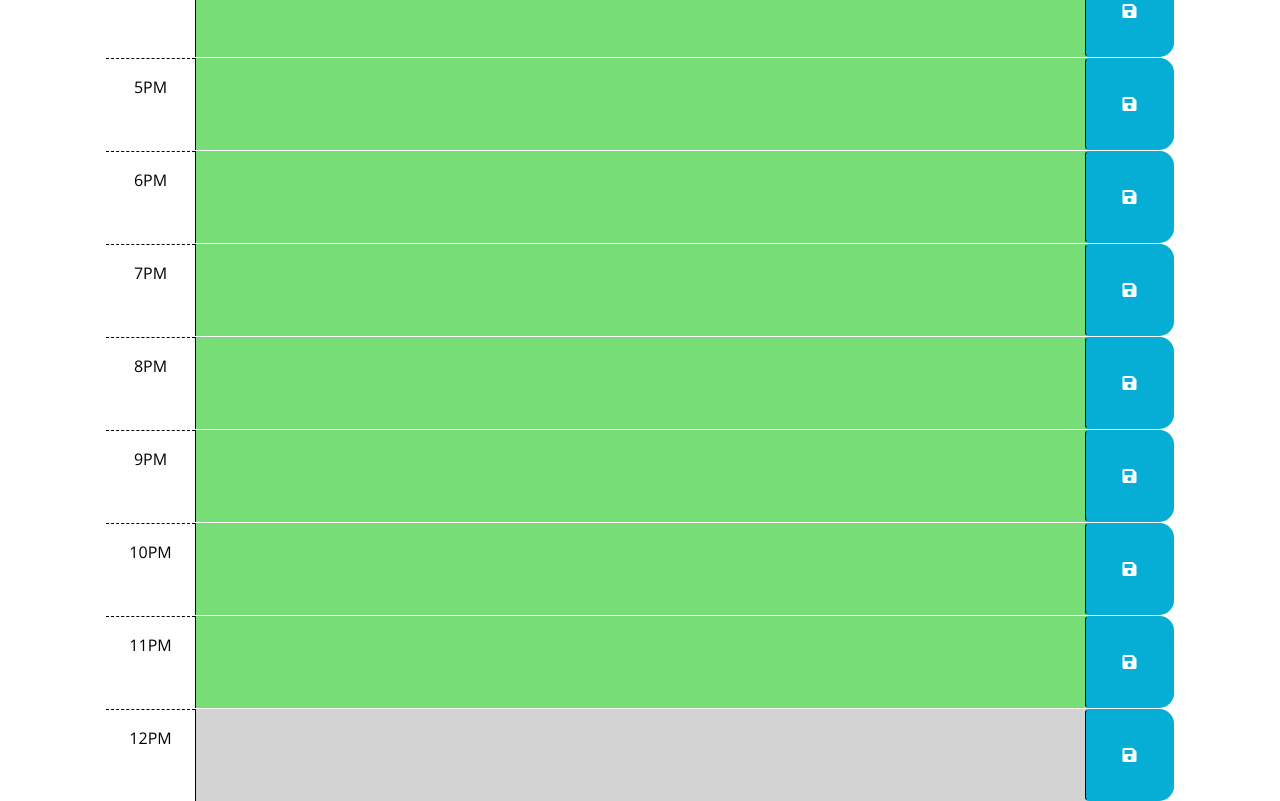
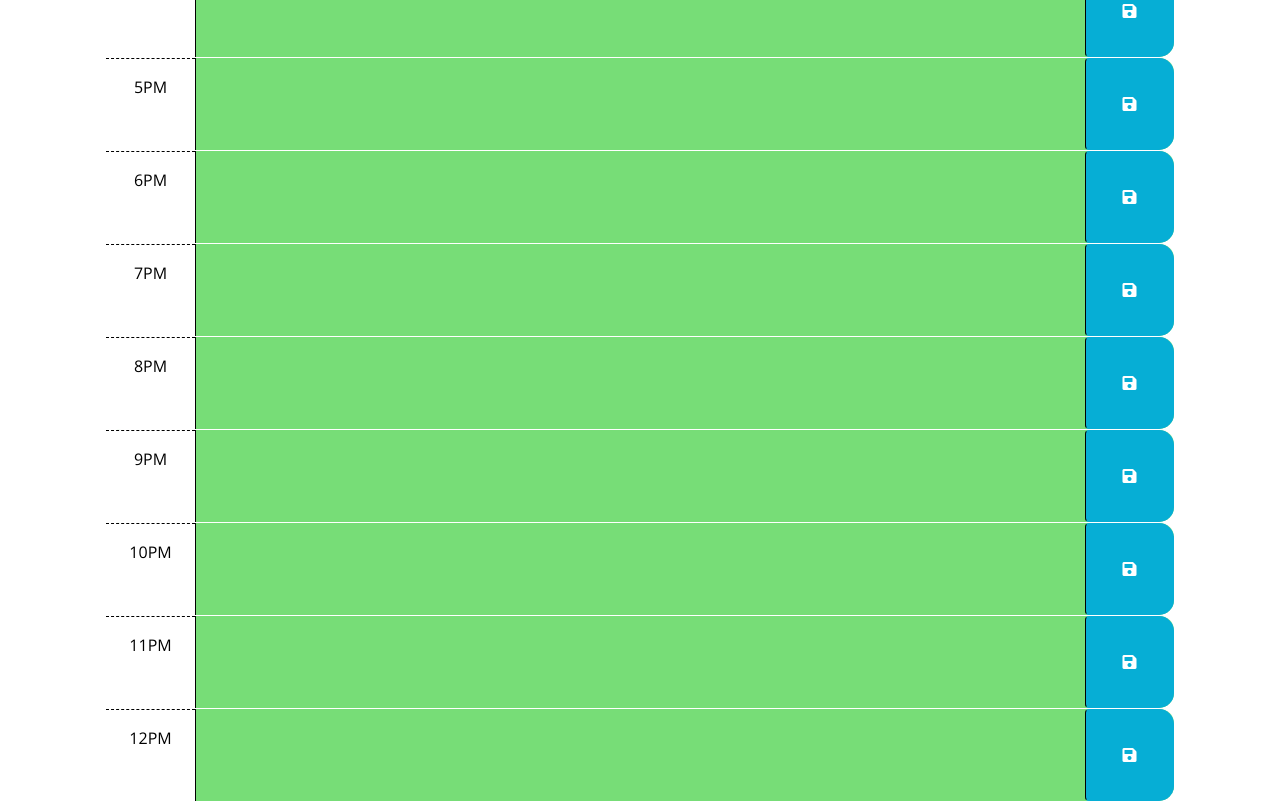
Before and after one commit to Tham1985/Develop_Work_Day_Scheduler, a plain HTML site: page index.html in a window 1280 px wide. Shown: the part 989-1790 px from the top of the page. Drawn offline with nearby package versions, Linux system fonts and the light colour scheme.

```diff
--- a/index.html
+++ b/index.html
@@ -29,17 +29,8 @@
       <p id="currentDay" class="lead"></p>
     </header>
     <div class="container-lg px-5">
-      <!-- Use class for "past", "present", and "future" to apply styles to the
-        time-block divs accordingly. The javascript will need to do this by
-        adding/removing these classes on each div by comparing the hour in the
-        id to the current hour. The html provided below is meant to be an example
-        demonstrating how the css provided can be leveraged to create the
-        desired layout and colors. The html below should be removed or updated
-        in the finished product. Remember to delete this comment once the
-        code is implemented.
-        -->
 
-      <!-- Example of a past time block. The "past" class adds a gray background color. -->
+
       <div id="hour-9" class="row time-block past">
         <div class="col-2 col-md-1 hour text-center py-3">9AM</div>
         <textarea class="col-8 col-md-10 description" rows="3"> </textarea>
@@ -48,7 +39,6 @@
         </button>
       </div>
 
-      <!-- Example of a a present time block. The "present" class adds a red background color. -->
       <div  id="hour-10" class="row time-block present">
         <div class="col-2 col-md-1 hour text-center py-3">10AM</div>
         <textarea class="col-8 col-md-10 description" rows="3"> </textarea>
@@ -57,7 +47,7 @@
         </button>
       </div>
 
-      <!-- Example of a future time block. The "future" class adds a green background color. -->
+
       <div id="nour-11" class="row time-block future">
         <div class="col-2 col-md-1 hour text-center py-3">11AM</div>
         <textarea class="col-8 col-md-10 description" rows="3"> </textarea>
@@ -162,7 +152,7 @@
         </button>
       </div>
 
-      <div id="nour-00" class="row time-block future">
+      <div id="nour-24" class="row time-block future">
         <div class="col-2 col-md-1 hour text-center py-3">12PM</div>
         <textarea class="col-8 col-md-10 description" rows="3"> </textarea>
         <button class="btn saveBtn col-2 col-md-1" aria-label="save">
```
Also changed, not shown: 1 other file.
